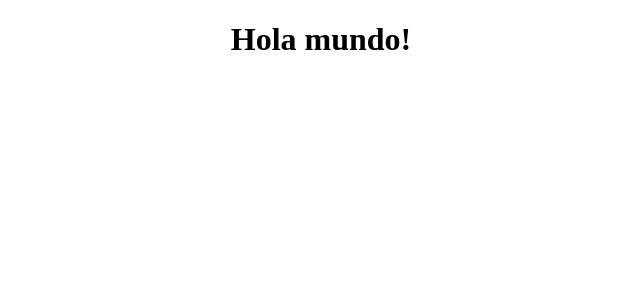
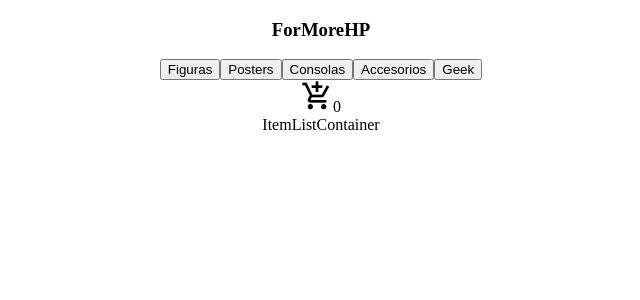
Before and after one commit to bastianSalinas/TiendaOnlineRJS, a React (Create React App) app: page / in a window 1280 px wide. Shown: the top 300 px of the page, without its empty margins (319-959 px from the left). Built offline with nearby package versions, Linux system fonts and the light colour scheme.

Commit message:
Agregamos el CartWidget y ItemListContainer

```diff
--- a/src/App.js
+++ b/src/App.js
@@ -1,9 +1,12 @@
 import './App.css';
+import NavBar from './components/NavBar/NavBar';
+import ItemListContainer from './components/ItemListContainer/ItemListContainer';
 
 function App() {
   return (
     <div className="App">
-      <h1>Hola mundo!</h1>
+      <NavBar />
+      <ItemListContainer />
     </div>
   );
 }
--- /dev/null
+++ b/src/components/ItemListContainer/ItemListContainer.js
@@ -0,0 +1,8 @@
+
+const ItemListContainer = () => {
+    return(
+        <div>ItemListContainer</div>
+    )
+}
+
+export default ItemListContainer
--- /dev/null
+++ b/src/components/NavBar/CartWidget/CartWidget.js
@@ -0,0 +1,11 @@
+import cart from './assets/cart-icon.png'
+const CartWidget = () => {
+    return(
+        <div>
+            <img src={cart} alt="cart-widget"></img>
+            0
+        </div>
+    )
+}
+
+export default CartWidget
--- /dev/null
+++ b/src/components/NavBar/NavBar.js
@@ -0,0 +1,19 @@
+import CartWidget from "./CartWidget/CartWidget"
+
+const NavBar = () => {
+    return(
+        <nav>
+            <h3>ForMoreHP</h3>
+            <div>
+                <button>Figuras</button>
+                <button>Posters</button>
+                <button>Consolas</button>
+                <button>Accesorios</button>
+                <button>Geek</button>
+            </div>
+            <CartWidget />
+        </nav>
+    )
+}
+
+export default NavBar
```
Also changed, not shown: src/components/NavBar/CartWidget/assets/cart-icon.png (added).
